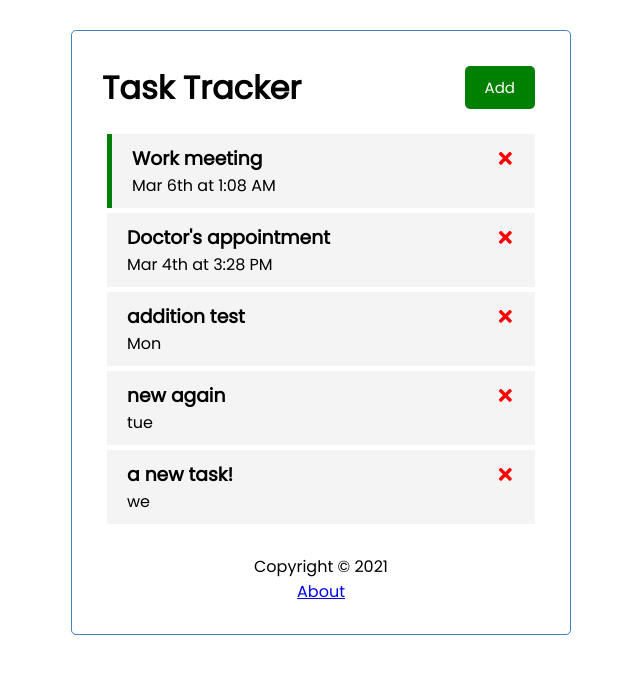
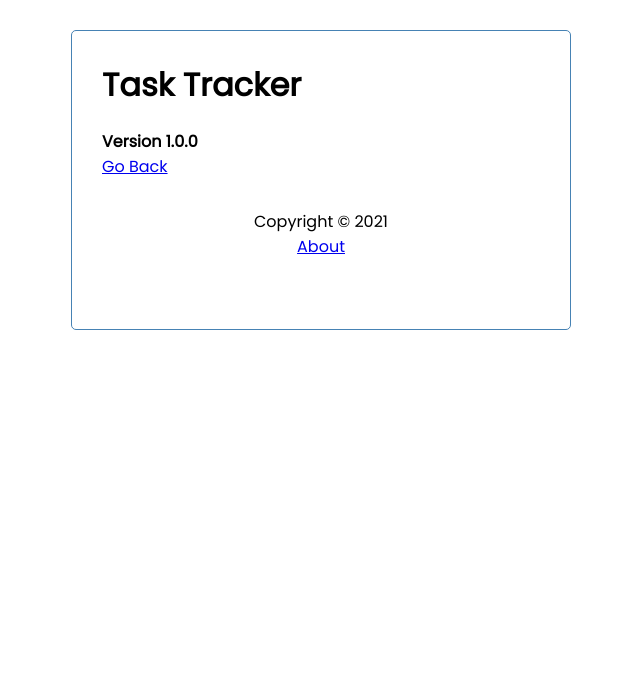
Before and after one commit to mikaling/task-tracker, a React (Create React App) app: page /about in a window 1280 px wide. Shown: the top 674 px of the page, without its empty margins (319-959 px from the left). Built offline with nearby package versions, Linux system fonts and the light colour scheme; data requests are answered from the project's data file.

Commit message:
Added routing

```diff
--- a/db.json
+++ b/db.json
@@ -10,7 +10,7 @@
       "id": 3,
       "text": "Doctor's appointment",
       "day": "Mar 4th at 3:28 PM",
-      "reminder": false
+      "reminder": true
     },
     {
       "text": "addition test",
@@ -27,7 +27,7 @@
     {
       "text": "a new task!",
       "day": "we",
-      "reminder": false,
+      "reminder": true,
       "id": 6
     }
   ]
--- a/src/App.js
+++ b/src/App.js
@@ -1,8 +1,10 @@
 import { useState, useEffect } from 'react'
+import { BrowserRouter as Router, Route } from 'react-router-dom'
 import Header from './components/Header'
 import Tasks from './components/Tasks'
 import AddTask from './components/AddTask'
 import Footer from './components/Footer'
+import About from './components/About'
 
 function App() {
 
@@ -95,17 +97,21 @@
 
 
   return (
+    <Router>
       <div className='container'>
         <Header
           title='Task Tracker'
           onAddButtonClick={() => setShowAddTask(!showAddTask)}
           showAddTask={showAddTask}
         />
+
+        <Route path='/' exact render={(props) => (
+          <>
             {
               // Ternary shorthand for conditional formatting
               showAddTask && <AddTask onAdd={addTask} />
             }
-      { tasks.length > 0 ?
+            {tasks.length > 0 ?
               <Tasks
                 onToggle={toggleReminder}
                 tasks={tasks}
@@ -113,8 +119,12 @@
               /> :
               'No tasks available.'
             }
+          </>
+        )} />
+        <Route path='/about' component={About}/>
         <Footer />
       </div>
+    </Router>
   )
 }
 
--- /dev/null
+++ b/src/components/About.js
@@ -0,0 +1,13 @@
+import React from 'react'
+import {Link} from 'react-router-dom'
+
+const About = () => {
+    return (
+        <div>
+            <h4>Version 1.0.0</h4>
+            <Link to='/'>Go Back</Link>
+        </div>
+    )
+}
+
+export default About
--- a/src/components/Footer.js
+++ b/src/components/Footer.js
@@ -1,10 +1,11 @@
 import React from 'react'
+import {Link} from 'react-router-dom'
 
 const Footer = () => {
     return (
         <footer>
             <p>Copyright &copy; 2021</p>
-            <a href='/about'>About</a>
+            <Link to='/about'>About</Link>
         </footer>
     )
 }
--- a/src/components/Header.js
+++ b/src/components/Header.js
@@ -1,14 +1,25 @@
 import React from 'react'
+import { useLocation } from 'react-router-dom'
 import PropTypes from 'prop-types'
 
 import Button from './Button'
 
 
 const Header = ({ title, onAddButtonClick, showAddTask }) => {
+
+    const location = useLocation()
+
     return (
         <header className='header'>
             <h1>{title}</h1>
-            <Button text={ showAddTask ? 'Close' : 'Add' } color={ showAddTask ? 'red' : 'green'} onClick={ onAddButtonClick }/>
+            {
+                // Show button only when on homepage
+                location.pathname === '/' &&
+                (<Button
+                    text={showAddTask ? 'Close' : 'Add'}
+                    color={showAddTask ? 'red' : 'green'}
+                    onClick={onAddButtonClick}
+                />)}
         </header>
     )
 }
```
Lines whose indentation alone changed are shown as unchanged.
